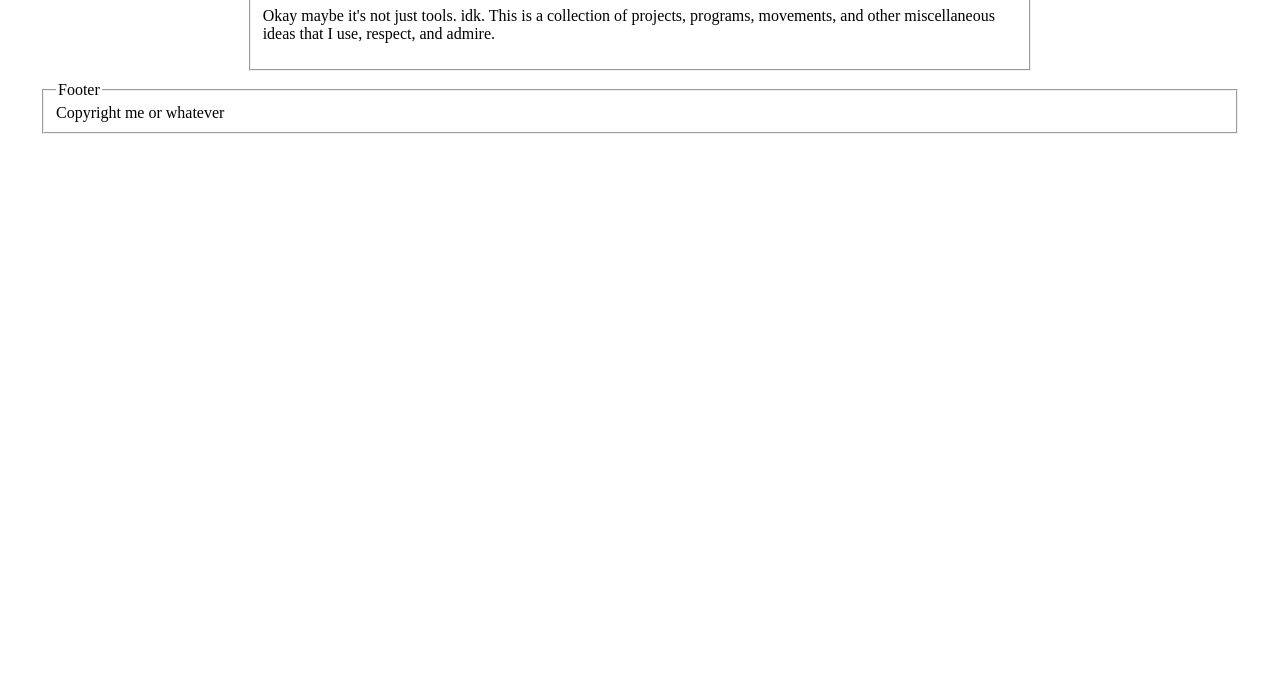
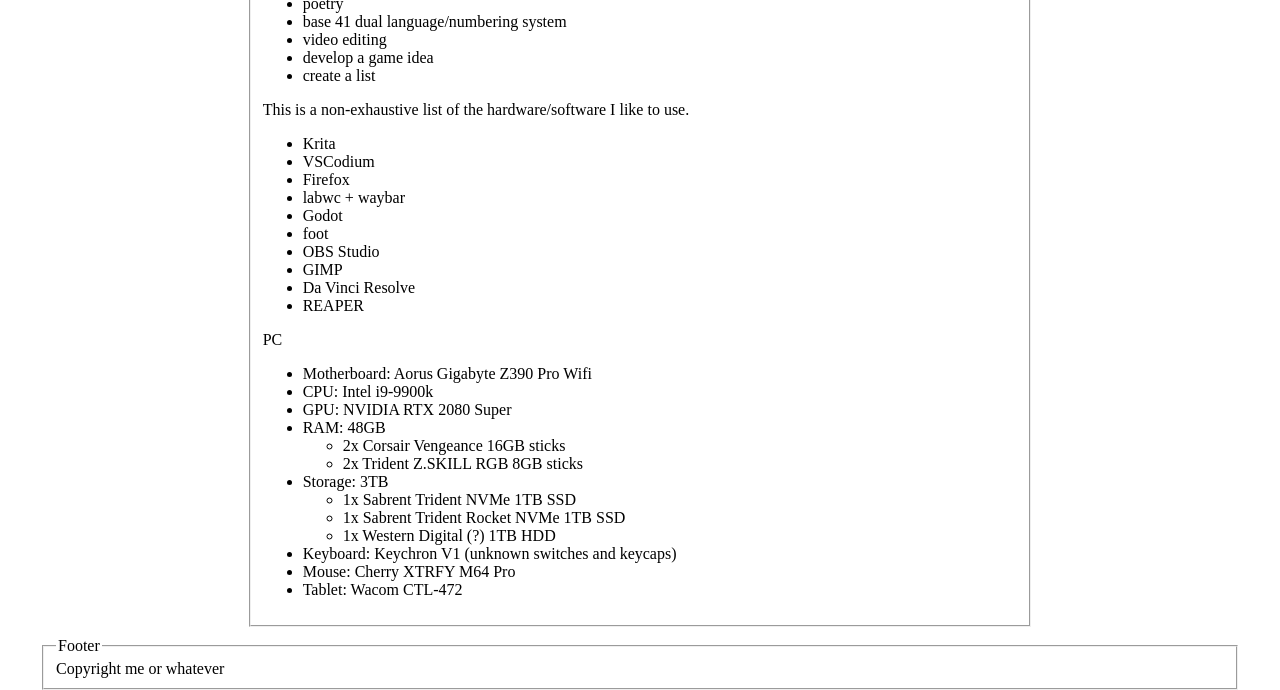
Before and after one commit to codazendev/codazen.dev, an Eleventy site: page content/uses.html in a window 1280 px wide. Shown: the part 224-914 px from the top of the page. Before the commit the page ends 800 px from the top, so only its background shows below. Built offline with nearby package versions, Linux system fonts and the light colour scheme; Eleventy itself is replaced by a stand-in of ours; files that its build step writes are made by us from their sources.

Commit message:
added basic uses page

```diff
--- a/content/uses.html
+++ b/content/uses.html
@@ -1,8 +1,50 @@
 ---
 layout: base
-title: uses
+title: how to do anything
 ---
 
-<h1>Here are some tools that I like to use to make things.</h1>
+<p>These are the things that matter to you. If you're at a loss for what to create, come look at this list! See what seems fun!</p>
 
-<p>Okay maybe it's not just tools. idk. This is a collection of projects, programs, movements, and other miscellaneous ideas that I use, respect, and admire.</p>
+<ul>
+    <li>poetry</li>
+    <li>base 41 dual language/numbering system</li>
+    <li>video editing</li>
+    <li>develop a game idea</li>
+    <li>create a list</li>
+</ul>
+
+<p>This is a non-exhaustive list of the hardware/software I like to use.</p>
+
+<ul>
+    <li>Krita</li>
+    <li>VSCodium</li>
+    <li>Firefox</li>
+    <li>labwc + waybar</li>
+    <li>Godot</li>
+    <li>foot</li>
+    <li>OBS Studio</li>
+    <li>GIMP</li>
+    <li>Da Vinci Resolve</li>
+    <li>REAPER</li>
+</ul>
+
+PC
+<ul>
+    <li>Motherboard: Aorus Gigabyte Z390 Pro Wifi</li>
+    <li>CPU: Intel i9-9900k</li>
+    <li>GPU: NVIDIA RTX 2080 Super</li>
+    <li>RAM: 48GB</li>
+    <ul>
+        <li>2x Corsair Vengeance 16GB sticks</li>
+        <li>2x Trident Z.SKILL RGB 8GB sticks</li>
+    </ul>
+    <li>Storage: 3TB</li>
+    <ul>
+        <li>1x Sabrent Trident NVMe 1TB SSD</li>
+        <li>1x Sabrent Trident Rocket NVMe 1TB SSD</li>
+        <li>1x Western Digital (?) 1TB HDD</li>
+    </ul>
+    <li>Keyboard: Keychron V1 (unknown switches and keycaps)</li>
+    <li>Mouse: Cherry XTRFY M64 Pro</li>
+    <li>Tablet: Wacom CTL-472</li>
+</ul>
```
